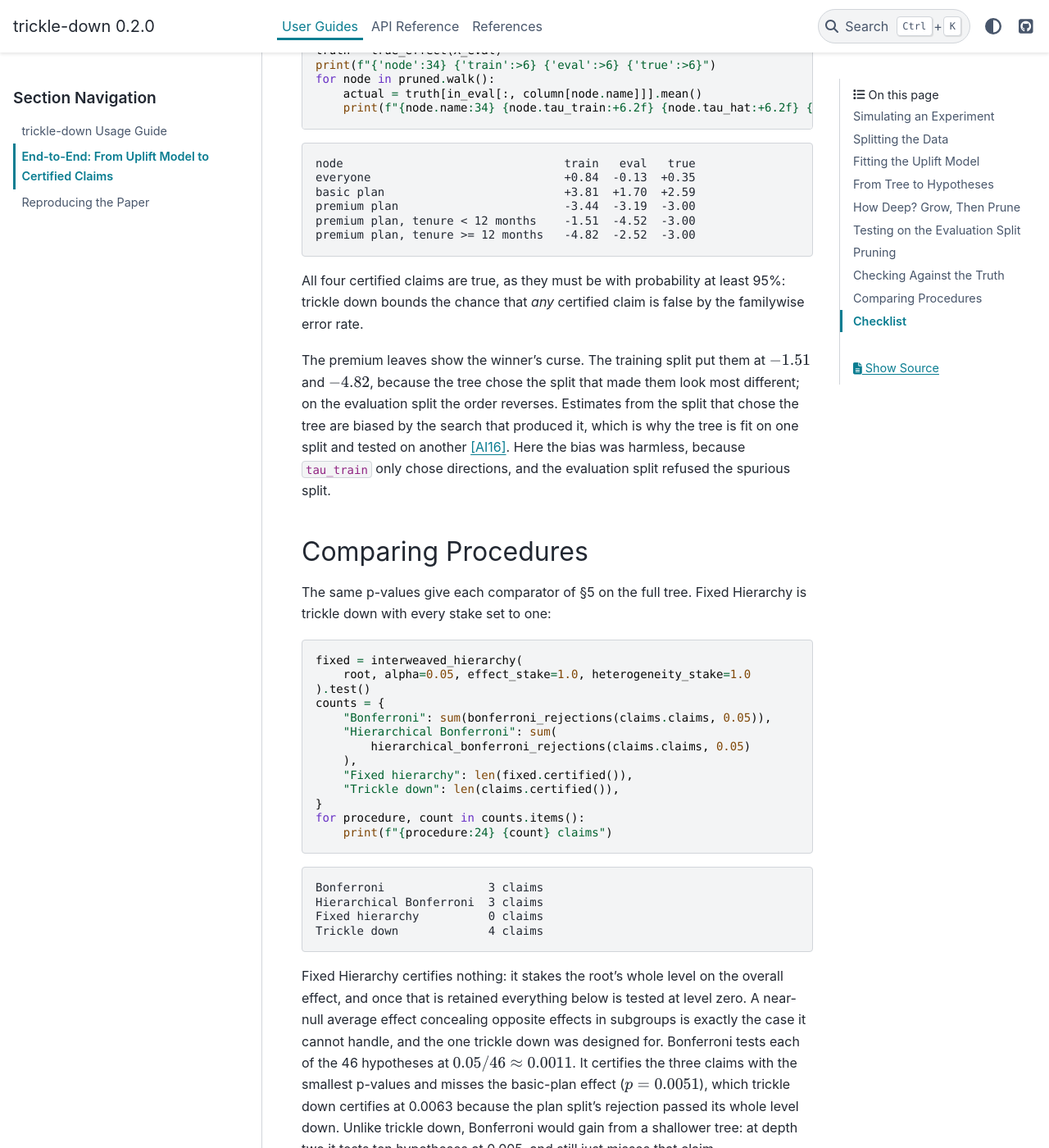
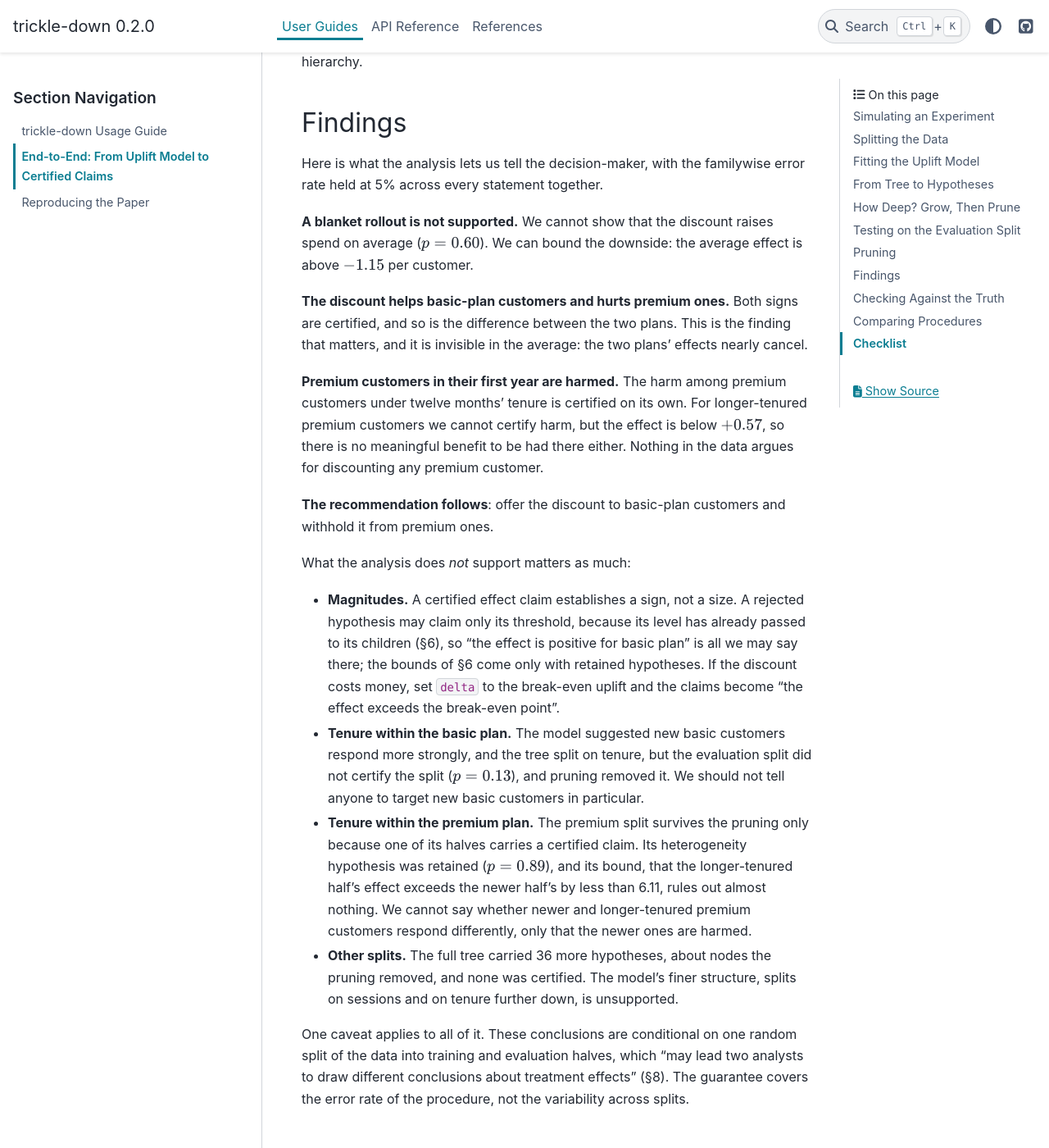
Before and after one commit to rwilson4/pytrickle, a Sphinx documentation site: the page built from docs/user_guides/end_to_end.rst, in a window 1280 px wide and 1400 px high, scrolled down 10066 px. Shown: the whole window at 82% size. Built offline with Sphinx 7.4.7 and the PyData theme 0.15.4, drawn with Linux system fonts in a browser that asks for light colours; some of the changed text lies outside the part shown.

Commit message:
[Claude] Show the final pruned tree and discuss the findings
Print the pruned tree with each node's certified claims and §6 bounds,
add a Findings section stating what the analysis supports and what it
does not, and check the findings and recommendation against the
simulated truth.

Co-Authored-By: Claude Opus 5.5 <noreply@anthropic.com>
Claude-Session: https://claude.ai/code/session_01Gpq7FNcmVGBm4CUTWtdQna

```diff
--- a/changelog.txt
+++ b/changelog.txt
@@ -2,7 +2,8 @@
 - Added docs/user_guides/end_to_end.rst: simulate an experiment, fit a
   T-learner, distill it into a deep decision tree, test it with
   trickle down, and prune the report to what was certified, as in
-  Wilson (2026), sections 5.2 and 7.1. Its examples run as doctests.
+  Wilson (2026), sections 5.2 and 7.1, and discuss the findings. Its
+  examples run as doctests.
 
 2026-11-02 : Release 0.2.0
 - First release under the paper's effect/heterogeneity names (see
--- a/docs/user_guides/end_to_end.rst
+++ b/docs/user_guides/end_to_end.rst
@@ -430,39 +430,68 @@ cut it otherwise:
         return cut(node)
 
 
+    pruned = prune(root, claims)
+
+The pruned tree is the analysis's result. To present it, we list under
+each node what the evaluation split certified about it, and, for each
+hypothesis it retained, the confidence bound of §6. Those bounds hold
+simultaneously with the certified claims. Indentation shows the path,
+so each node is labeled by its last split alone; ``[A] - [B]`` is the
+effect in node A minus the effect in node B. A heterogeneity
+hypothesis is listed only if its split survived the pruning.
+
+.. testcode::
+
+    def label(name):
+        return name.split(", ")[-1]
+
+
+    def verdict(claim):
+        low, high = claim.reportable_bound
+        if claim.kind == "effect":
+            quantity = "effect"
+        else:
+            quantity = f"[{label(claim.right)}] - [{label(claim.left)}]"
+        if claim.alternative == "greater":
+            return f"{quantity} > {low:.3g}"
+        return f"{quantity} < {high:.3g}"
+
+
     def show(node, claims, indent=0):
-        verdicts = [
-            claim.sentence()
-            for claim in claims.certified()
-            if claim.node == node.name
-        ]
-        print("  " * indent + f"{node.name} (n = {node.size}, effect {node.tau_hat:+.2f})")
-        for verdict in verdicts:
-            print("  " * indent + f"  * {verdict}")
+        pad = "    " * indent
+        print(f"{pad}{label(node.name)}: n = {node.size}, estimated effect {node.tau_hat:+.2f}")
+        for claim in claims.claims:
+            if claim.node != node.name:
+                continue
+            if claim.kind == "heterogeneity" and not node.children:
+                continue  # its split was pruned away
+            status = "certified" if claim.rejected else "bounded"
+            print(f"{pad}  {status:9}  {verdict(claim)}")
         for child in node.children:
             show(child, claims, indent + 1)
 
 
-    pruned = prune(root, claims)
     show(pruned, claims)
 
 .. testoutput::
 
-    everyone (n = 9924, effect -0.13)
-      * the effect is larger for basic plan than for premium plan
-      basic plan (n = 5953, effect +1.70)
-        * the effect is positive for basic plan
-      premium plan (n = 3971, effect -3.19)
-        * the effect is negative for premium plan
-        premium plan, tenure < 12 months (n = 1577, effect -4.52)
-          * the effect is negative for premium plan, tenure < 12 months
-        premium plan, tenure >= 12 months (n = 2394, effect -2.52)
+    everyone: n = 9924, estimated effect -0.13
+      bounded    effect > -1.15
+      certified  [premium plan] - [basic plan] < 0
+        basic plan: n = 5953, estimated effect +1.70
+          certified  effect > 0
+        premium plan: n = 3971, estimated effect -3.19
+          certified  effect < 0
+          bounded    [tenure >= 12 months] - [tenure < 12 months] < 6.11
+            tenure < 12 months: n = 1577, estimated effect -4.52
+              certified  effect < 0
+            tenure >= 12 months: n = 2394, estimated effect -2.52
+              bounded    effect < 0.567
 
-The premium split survives although its heterogeneity hypothesis was
-retained, because one of its halves carries a certified claim. The
-report should say as much: the effect is negative among premium
-customers of under a year's tenure, and we cannot say whether it
-differs from that among longer-tenured ones.
+The estimated effects are the evaluation split's differences in arm
+means. Because the tree was chosen on the other split, they are
+unbiased for each node, but they are point estimates and carry no
+simultaneous guarantee; the certified and bounded sentences do.
 
 Pruning is legitimate because it only chooses which claims to report,
 and the familywise guarantee covers every subset of them.
@@ -472,19 +501,62 @@ choosing which nodes get that boost after seeing the evaluation split
 is exactly the kind of peek the guarantee does not survive. Prune the
 report, not the hierarchy.
 
-The retained hypotheses still say something, too. The procedure's
-confidence bounds (§6) hold simultaneously with its rejections:
+Findings
+--------
 
-.. testcode::
+Here is what the analysis lets us tell the decision-maker, with the
+familywise error rate held at 5% across every statement together.
 
-    print(claims.claims[0].bound_sentence())
+**A blanket rollout is not supported.** We cannot show that the
+discount raises spend on average (:math:`p = 0.60`). We can bound the
+downside: the average effect is above :math:`-1.15` per customer.
 
-.. testoutput::
+**The discount helps basic-plan customers and hurts premium ones.**
+Both signs are certified, and so is the difference between the two
+plans. This is the finding that matters, and it is invisible in the
+average: the two plans' effects nearly cancel.
 
-    the effect for everyone is above -1.15
+**Premium customers in their first year are harmed.** The harm among
+premium customers under twelve months' tenure is certified on its
+own. For longer-tenured premium customers we cannot certify harm, but
+the effect is below :math:`+0.57`, so there is no meaningful benefit
+to be had there either. Nothing in the data argues for discounting any
+premium customer.
 
-That bounds the cost of rolling the discount out to everyone, even
-though we could not show it helps.
+**The recommendation follows**: offer the discount to basic-plan
+customers and withhold it from premium ones.
+
+What the analysis does *not* support matters as much:
+
+- **Magnitudes.** A certified effect claim establishes a sign, not a
+  size. A rejected hypothesis may claim only its threshold, because
+  its level has already passed to its children (§6), so "the effect
+  is positive for basic plan" is all we may say there; the bounds of
+  §6 come only with retained hypotheses. If the discount
+  costs money, set ``delta`` to the break-even uplift and the claims
+  become "the effect exceeds the break-even point".
+- **Tenure within the basic plan.** The model suggested new basic
+  customers respond more strongly, and the tree split on tenure, but
+  the evaluation split did not certify the split (:math:`p = 0.13`),
+  and pruning removed it. We should not tell anyone to target new
+  basic customers in particular.
+- **Tenure within the premium plan.** The premium split survives the
+  pruning only because one of its halves carries a certified claim.
+  Its heterogeneity hypothesis was retained (:math:`p = 0.89`), and
+  its bound, that the longer-tenured half's effect exceeds the newer
+  half's by less than 6.11, rules out almost nothing. We cannot say
+  whether newer and longer-tenured premium customers respond
+  differently, only that the newer ones are harmed.
+- **Other splits.** The full tree carried 36 more hypotheses, about
+  nodes the pruning removed, and none was certified. The model's finer
+  structure, splits on sessions and on tenure further down, is
+  unsupported.
+
+One caveat applies to all of it. These conclusions are conditional on
+one random split of the data into training and evaluation halves,
+which "may lead two analysts to draw different conclusions about
+treatment effects" (§8). The guarantee covers the error rate of the procedure,
+not the variability across splits.
 
 Checking Against the Truth
 --------------------------
@@ -512,9 +584,23 @@ really is. ``node_names`` lines the tree's nodes up with
     premium plan, tenure < 12 months    -1.51  -4.52  -3.00
     premium plan, tenure >= 12 months   -4.82  -2.52  -3.00
 
-All four certified claims are true, as they must be with probability
-at least 95%: trickle down bounds the chance that *any* certified
-claim is false by the familywise error rate.
+All four certified claims are true, and so are the bounds: the overall
+effect (:math:`+0.35`) is above :math:`-1.15`, and that of
+longer-tenured premium customers (:math:`-3.00`) is below
+:math:`+0.57`. They had to be, with probability at least 95%: trickle
+down bounds the chance that *any* certified claim or reported bound is
+false by the familywise error rate. The recommendation is right too.
+The true effects are :math:`+2.59` on the basic plan and :math:`-3.00`
+on premium, so targeting basic customers gains about :math:`2.59
+\times 0.60 \approx 1.55` per customer in the population, against
+:math:`0.35` for a blanket rollout.
+
+The miss is the basic plan's tenure split. New basic customers really
+do respond more (:math:`+5.00` against :math:`+1.35` beyond ten
+months), but the evaluation split estimated a contrast of :math:`1.54`
+where the truth is :math:`3.65`, and the test had a level of 0.006.
+That is a Type II error, the price of controlling the familywise rate
+at a sample size this noisy.
 
 The premium leaves show the winner's curse. The training split put
 them at :math:`-1.51` and :math:`-4.82`, because the tree chose the
```
